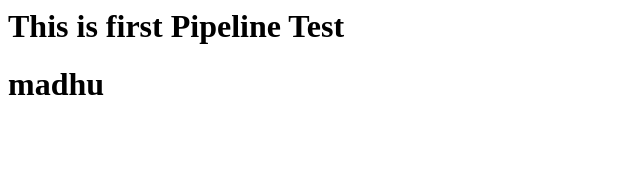
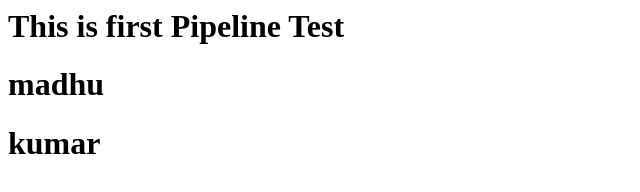
Before and after one commit to anu1infy/madhunewrepomadhu, a plain HTML site: page index.html in a window 1280 px wide. Shown: the whole page, without its empty margins (0-640 px from the left). Drawn offline with Linux system fonts and the light colour scheme.

Commit message:
Update index.html

```diff
--- a/index.html
+++ b/index.html
@@ -2,5 +2,6 @@
   <body>
     <h1> This is first Pipeline Test</h1>
     <h1>madhu</h1>
+    <h1>kumar</h1>
   </body>
 </html>
```
